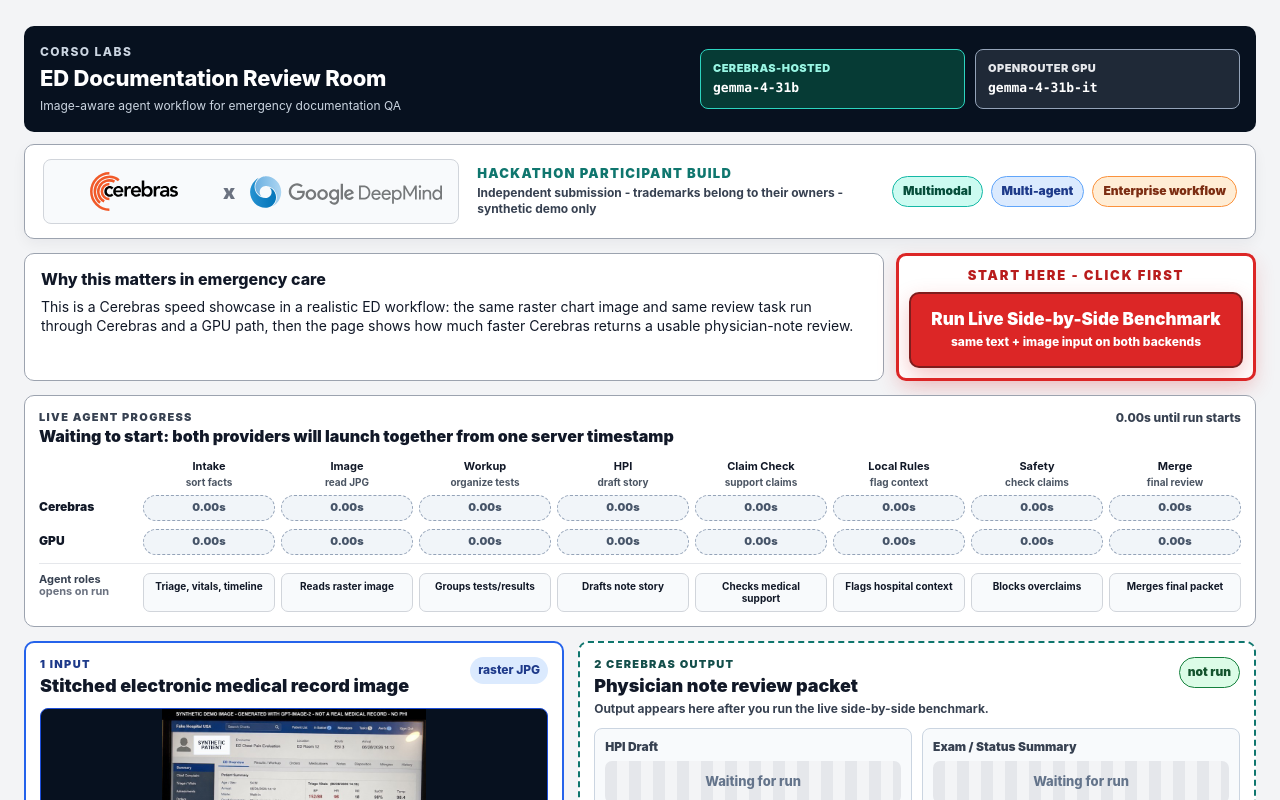
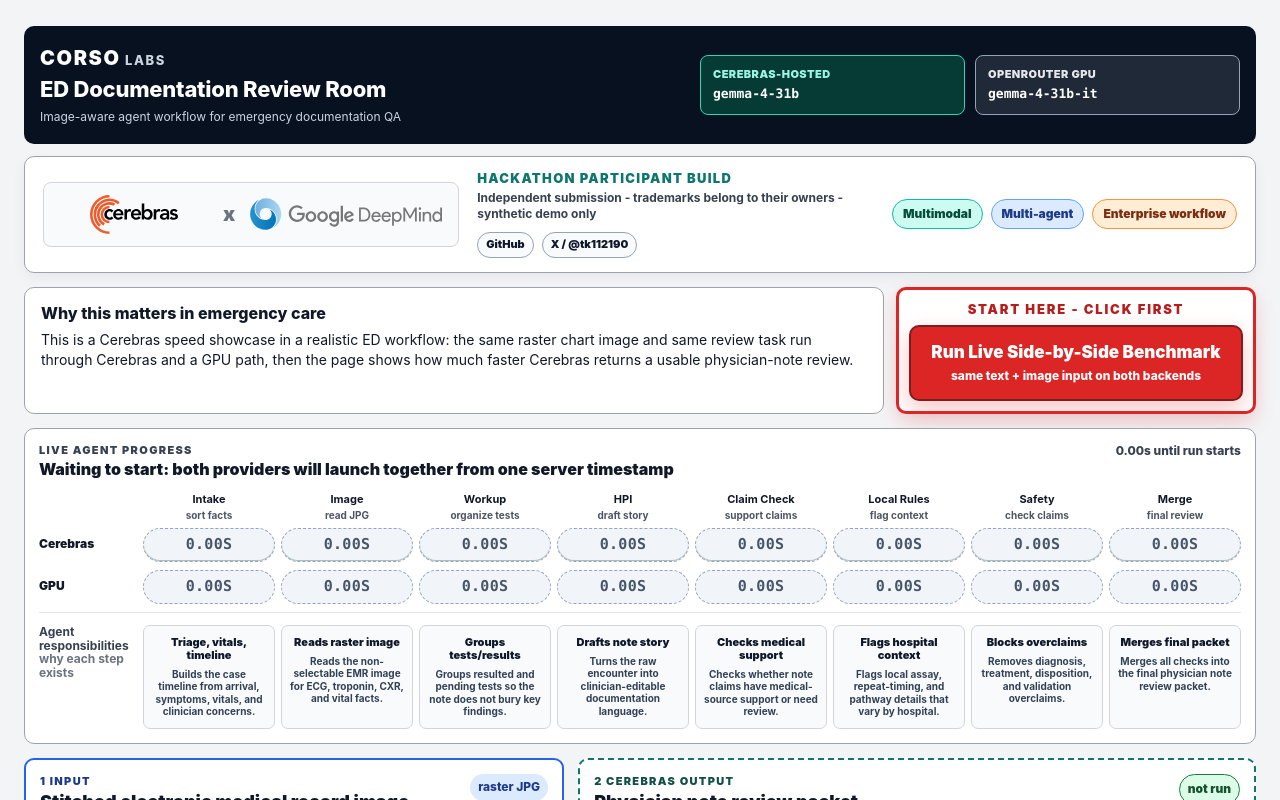
Before and after one commit to stormyeyez/corso-labs-review-room, a Next.js app: page / in a window 1280 px wide. Shown: the top 800 px of the page. Built offline with nearby package versions, Linux system fonts and the light colour scheme.

Commit message:
Improve progress row readability

```diff
--- a/src/app/globals.css
+++ b/src/app/globals.css
@@ -78,10 +78,17 @@
 
 .app-header p {
   color: #cbd5e1;
-  font-size: 12px;
+  font-size: 13px;
   font-weight: 800;
   letter-spacing: 0.12em;
   text-transform: uppercase;
+}
+
+.app-header p b {
+  color: #ffffff;
+  font-size: 20px;
+  font-weight: 1000;
+  letter-spacing: 0.08em;
 }
 
 .app-header h1 {
@@ -224,6 +231,29 @@
   color: var(--muted);
   font-size: 12px;
   font-weight: 750;
+}
+
+.event-links {
+  display: flex;
+  flex-wrap: wrap;
+  gap: 8px;
+  margin-top: 9px;
+}
+
+.event-links a {
+  padding: 4px 8px;
+  border: 1px solid #94a3b8;
+  border-radius: 999px;
+  background: #f8fafc;
+  color: #0f172a;
+  font-size: 11px;
+  font-weight: 900;
+  text-decoration: none;
+}
+
+.event-links a:hover {
+  border-color: var(--teal);
+  color: var(--teal-dark);
 }
 
 .event-tags {
@@ -394,15 +424,21 @@
 
 .agent-time-row span {
   display: grid;
-  height: 26px;
+  height: 34px;
   place-items: center;
   border-radius: 999px;
-  font-size: 11px;
-  font-weight: 900;
+  font-family: var(--mono);
+  font-size: 15px;
+  font-weight: 950;
+  letter-spacing: 0.02em;
+  line-height: 1;
+  text-transform: uppercase;
 }
 
 .cerebras-time {
-  background: var(--teal);
+  border: 1px solid #047857;
+  background: linear-gradient(180deg, #10b981 0%, #047857 100%);
+  box-shadow: inset 0 -1px 0 rgba(2, 44, 34, 0.28);
   color: #ffffff;
 }
 
@@ -423,14 +459,16 @@
 }
 
 .gpu-time {
-  background: #64748b;
+  border: 1px solid #1d4ed8;
+  background: linear-gradient(180deg, #3b82f6 0%, #1d4ed8 100%);
+  box-shadow: inset 0 -1px 0 rgba(30, 58, 138, 0.3);
   color: #ffffff;
 }
 
 .gpu-pending {
-  border: 1px solid #64748b;
-  background: #cbd5e1;
-  color: var(--ink);
+  border: 1px solid #7c3aed;
+  background: linear-gradient(180deg, #a78bfa 0%, #6d28d9 100%);
+  color: #ffffff;
 }
 
 .agent-time-row .gpu-pending:empty {
@@ -440,13 +478,13 @@
 
 .agent-role-row {
   align-items: stretch;
-  padding-top: 9px;
+  padding-top: 12px;
   border-top: 1px solid #e5e7eb;
 }
 
 .agent-role-row > div {
   color: var(--muted);
-  font-size: 11px;
+  font-size: 12px;
   font-weight: 900;
   line-height: 1.15;
 }
@@ -457,16 +495,31 @@
   font-weight: 700;
 }
 
-.agent-role-row > span {
-  padding: 7px 6px;
+.agent-role-row > article {
+  min-height: 88px;
+  padding: 10px 8px;
   border: 1px solid var(--line-soft);
   border-radius: 7px;
   background: #f8fafc;
   color: var(--ink);
+  line-height: 1.18;
+  text-align: center;
+}
+
+.agent-role-row > article b {
+  display: block;
+  color: #0f172a;
+  font-size: 11px;
+  font-weight: 950;
+}
+
+.agent-role-row > article span {
+  display: block;
+  margin-top: 6px;
+  color: #334155;
   font-size: 10px;
   font-weight: 750;
-  line-height: 1.18;
-  text-align: center;
+  line-height: 1.25;
 }
 
 .status-message {
--- a/src/components/ReviewRoomApp.tsx
+++ b/src/components/ReviewRoomApp.tsx
@@ -21,17 +21,18 @@
   label: string;
   short: string;
   role: string;
+  detail: string;
 };
 
 const agentRoles: AgentRole[] = [
-  { id: "intake", label: "Intake", short: "sort facts", role: "Triage, vitals, timeline" },
-  { id: "image-evidence", label: "Image", short: "read JPG", role: "Reads raster image" },
-  { id: "workup", label: "Workup", short: "organize tests", role: "Groups tests/results" },
-  { id: "mdm-draft", label: "HPI", short: "draft story", role: "Drafts note story" },
-  { id: "medical-literature", label: "Claim Check", short: "support claims", role: "Checks medical support" },
-  { id: "institution-context", label: "Local Rules", short: "flag context", role: "Flags hospital context" },
-  { id: "safety-review", label: "Safety", short: "check claims", role: "Blocks overclaims" },
-  { id: "coordinator", label: "Merge", short: "final review", role: "Merges final packet" },
+  { id: "intake", label: "Intake", short: "sort facts", role: "Triage, vitals, timeline", detail: "Builds the case timeline from arrival, symptoms, vitals, and clinician concerns." },
+  { id: "image-evidence", label: "Image", short: "read JPG", role: "Reads raster image", detail: "Reads the non-selectable EMR image for ECG, troponin, CXR, and vital facts." },
+  { id: "workup", label: "Workup", short: "organize tests", role: "Groups tests/results", detail: "Groups resulted and pending tests so the note does not bury key findings." },
+  { id: "mdm-draft", label: "HPI", short: "draft story", role: "Drafts note story", detail: "Turns the raw encounter into clinician-editable documentation language." },
+  { id: "medical-literature", label: "Claim Check", short: "support claims", role: "Checks medical support", detail: "Checks whether note claims have medical-source support or need review." },
+  { id: "institution-context", label: "Local Rules", short: "flag context", role: "Flags hospital context", detail: "Flags local assay, repeat-timing, and pathway details that vary by hospital." },
+  { id: "safety-review", label: "Safety", short: "check claims", role: "Blocks overclaims", detail: "Removes diagnosis, treatment, disposition, and validation overclaims." },
+  { id: "coordinator", label: "Merge", short: "final review", role: "Merges final packet", detail: "Merges all checks into the final physician note review packet." },
 ];
 
 const CEREBRAS_MODEL = "gemma-4-31b";
@@ -120,6 +121,14 @@
       <div className="event-copy">
         <strong>Hackathon participant build</strong>
         <span>Independent submission - trademarks belong to their owners - synthetic demo only</span>
+        <nav aria-label="Public project links" className="event-links">
+          <a href="https://github.com/stormyeyez/corso-labs-review-room" rel="noreferrer" target="_blank">
+            GitHub
+          </a>
+          <a href="https://x.com/tk112190" rel="noreferrer" target="_blank">
+            X / @tk112190
+          </a>
+        </nav>
       </div>
       <div className="event-tags" aria-label="Hackathon fit">
         <span>Multimodal</span>
@@ -226,11 +235,14 @@
 
       <div className="agent-role-row">
         <div>
-          <b>Agent roles</b>
-          <span>opens on run</span>
+          <b>Agent responsibilities</b>
+          <span>why each step exists</span>
         </div>
         {displayedAgents.map((agent) => (
-          <span key={agent.id}>{agent.role}</span>
+          <article key={agent.id}>
+            <b>{agent.role}</b>
+            <span>{agent.detail}</span>
+          </article>
         ))}
       </div>
     </section>
@@ -654,7 +666,9 @@
     <div className="review-room">
       <header className="app-header">
         <div>
-          <p>Corso Labs</p>
+          <p>
+            <b>Corso</b> Labs
+          </p>
           <h1>ED Documentation Review Room</h1>
           <span>Image-aware agent workflow for emergency documentation QA</span>
         </div>
```
